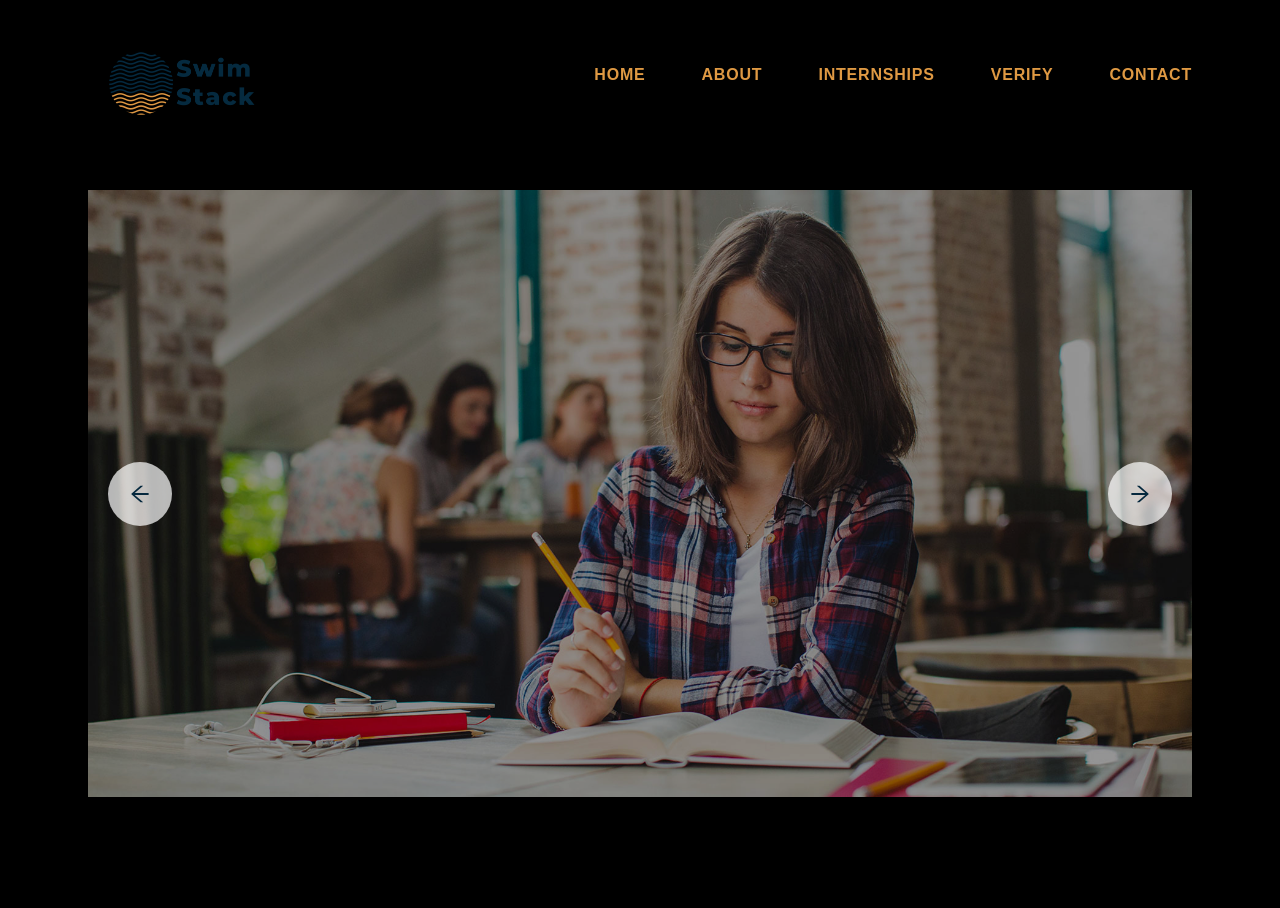
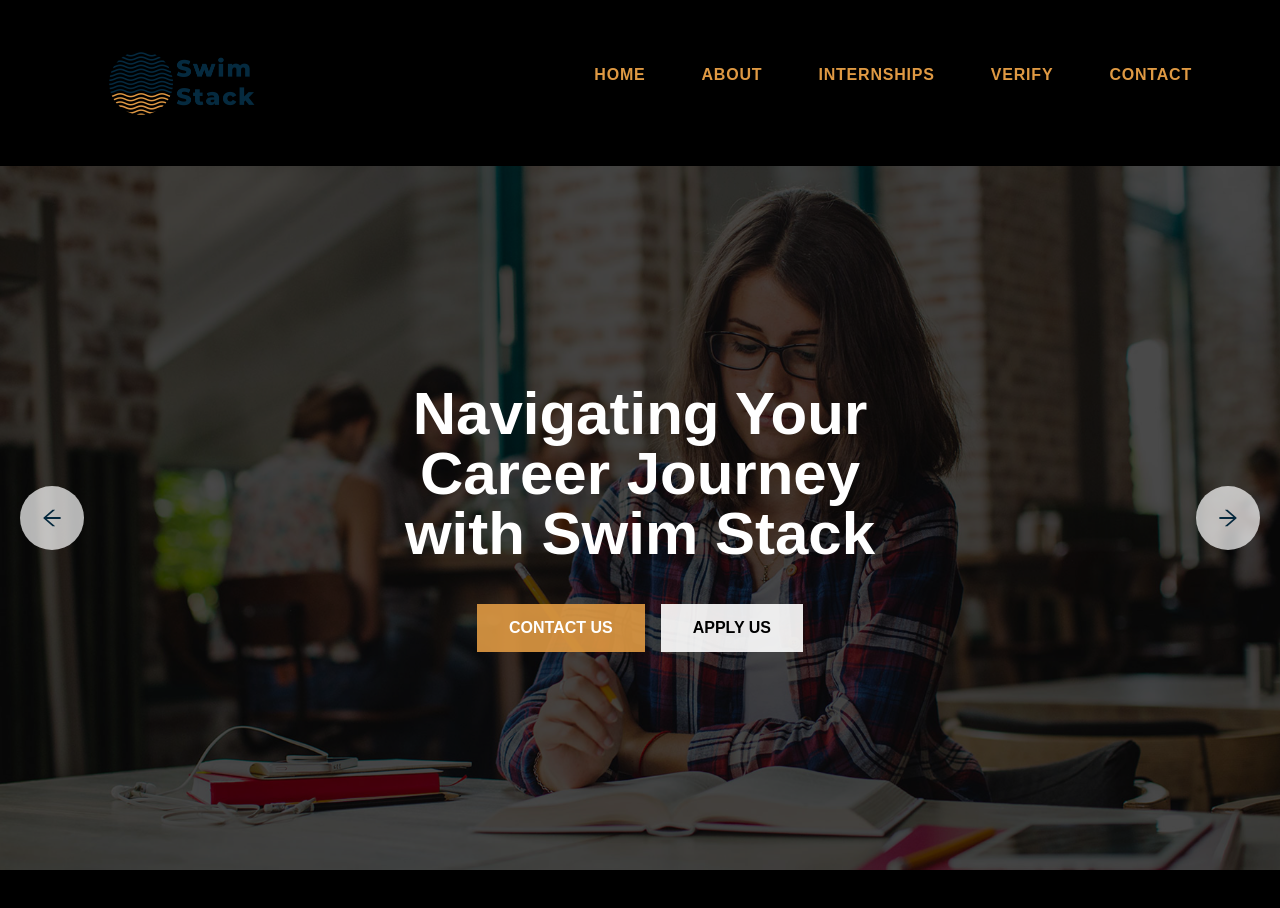
Before and after one commit to Vivek-04022001/SWIMSTACK, a React (Create React App) app in the folder landing-page/: page / in a window 1280 px wide. Shown: the top 908 px of the page. Before the commit the page ends 828 px from the top, so only its background shows below. Built offline with nearby package versions, Linux system fonts and the light colour scheme.

Commit message:
working on home page

```diff
--- a/landing-page/src/components/Home.jsx
+++ b/landing-page/src/components/Home.jsx
@@ -7,18 +7,37 @@ import { AiOutlineArrowLeft, AiOutlineArrowRight } from "react-icons/ai";
 
 const Home = () => {
   const images = [home1, home2, home3, home4];
+  const textMessage = ["Navigating Your Career Journey with Swim Stack","Swim Your Way to Success with Swim Stack","Dive Deep, Reach High with Swim Stack","Helping You Navigate the Waters of Success"];
 
   return (
     <section id="home">
-      <div className="container max-w-screen md:max-w-6xl mx-auto md:px-6 py-0 md:py-6 ">
+      <div className=" min-h-screen  mx-auto ">
         {/* Carousel Container */}
-        <div className="carousel w-full">
+        <div className="carousel w-full ">
           {/* slides-section */}
           {images.map((image, index) => (
-            <div key={`slide${index + 1}`} className="carousel-item relative w-full" id={`slide${index+1}`}>
+            <div
+              key={`slide${index + 1}`}
+              className="carousel-item relative w-full"
+              id={`slide${index + 1}`}
+            >
               <div className="relative">
-                <img src={image} className="w-full  z-0" />
-                <div className="absolute inset-0 bg-black bg-opacity-40 z-2"></div>
+                <img src={image} className="w-full z-0 object-cover" />
+                <div className="absolute inset-0 bg-black bg-opacity-70 z-2"></div>
+                {/* text content */}
+                <div className="absolute w-full h-full inset-0 z-10 flex flex-col items-center justify-center gap-y-10">
+                  <h3 className="max-w-xl text-center text-6xl  font-bold text-primary ">
+                    {textMessage[index]}
+                  </h3>
+                  <div className="flex gap-4 ">
+                    <button className="px-8 py-3 uppercase bg-secondary/90 font-bold hover:bg-secondary text-primary">
+                      Contact Us
+                    </button>
+                    <button className="px-8 py-3 uppercase bg-primary/90 font-bold text-black hover:bg-primary">
+                      Apply Us
+                    </button>
+                  </div>
+                </div>
               </div>
 
               <div className="absolute flex justify-between transform -translate-y-1/2 left-5 right-5 top-1/2 z-10">
@@ -29,7 +48,7 @@ const Home = () => {
                   <AiOutlineArrowLeft />
                 </a>
                 <a
-                  href={`#slide${index === images.length - 1 ? 0 : index + 2}`}
+                  href={`#slide${index === images.length - 1 ? 1 : index + 2}`}
                   className="btn btn-sm md:btn-lg btn-circle bg-primary/70 md:text-2xl text-accent border-none hover:bg-primary    "
                 >
                   <AiOutlineArrowRight />
@@ -37,87 +56,6 @@ const Home = () => {
               </div>
             </div>
           ))}
-          {/* <div id="slide1" className="carousel-item relative w-full ">
-            <div className="relative">
-              <img src={home1} className="w-full  z-0" />
-              <div className="absolute inset-0 bg-black bg-opacity-40 z-2"></div>
-            </div>
-
-            <div className="absolute flex justify-between transform -translate-y-1/2 left-5 right-5 top-1/2 z-10">
-              <a
-                href="#slide4"
-                className="btn btn-sm md:btn-lg btn-circle bg-primary/70 md:text-2xl text-accent border-none hover:bg-primary  "
-              >
-                <AiOutlineArrowLeft />
-              </a>
-              <a
-                href="#slide2"
-                className="btn btn-sm md:btn-lg btn-circle bg-primary/70 md:text-2xl text-accent border-none hover:bg-primary   "
-              >
-                <AiOutlineArrowRight />
-              </a>
-            </div>
-          </div>
-          <div id="slide2" className="carousel-item relative w-full">
-            <div className="relative">
-              <img src={home2} className="w-full  z-0" />
-              <div className="absolute inset-0 bg-black bg-opacity-40 z-2"></div>
-            </div>
-            <div className="absolute flex justify-between transform -translate-y-1/2 left-5 right-5 top-1/2 z-10">
-              <a
-                href="#slide1"
-                className="btn btn-sm md:btn-lg btn-circle bg-primary/70 md:text-2xl text-accent border-none hover:bg-primary   "
-              >
-                <AiOutlineArrowLeft />
-              </a>
-              <a
-                href="#slide3"
-                className="btn btn-sm md:btn-lg btn-circle bg-primary/70 md:text-2xl text-accent border-none hover:bg-primary   "
-              >
-                <AiOutlineArrowRight />
-              </a>
-            </div>
-          </div>
-          <div id="slide3" className="carousel-item relative w-full">
-            <div className="relative">
-              <img src={home3} className="w-full  z-0" />
-              <div className="absolute inset-0 bg-black bg-opacity-40 z-2"></div>
-            </div>
-            <div className="absolute flex justify-between transform -translate-y-1/2 left-5 right-5 top-1/2 z-10">
-              <a
-                href="#slide2"
-                className="btn btn-sm md:btn-lg btn-circle bg-primary/70 md:text-2xl text-accent border-none hover:bg-primary   "
-              >
-                <AiOutlineArrowLeft />
-              </a>
-              <a
-                href="#slide4"
-                className="btn btn-sm md:btn-lg btn-circle bg-primary/70 md:text-2xl text-accent border-none hover:bg-primary   "
-              >
-                <AiOutlineArrowRight />
-              </a>
-            </div>
-          </div>
-          <div id="slide4" className="carousel-item relative w-full">
-            <div className="relative">
-              <img src={home4} className="w-full  z-0" />
-              <div className="absolute inset-0 bg-black bg-opacity-40 z-2"></div>
-            </div>
-            <div className="absolute flex justify-between transform -translate-y-1/2 left-5 right-5 top-1/2 z-10 ">
-              <a
-                href="#slide3"
-                className="btn btn-sm md:btn-lg btn-circle bg-primary/70 md:text-2xl text-accent border-none hover:bg-primary   "
-              >
-                <AiOutlineArrowLeft />
-              </a>
-              <a
-                href="#slide1"
-                className="btn btn-sm md:btn-lg btn-circle bg-primary/70 md:text-2xl text-accent border-none hover:bg-primary   "
-              >
-                <AiOutlineArrowRight />
-              </a>
-            </div>
-          </div> */}
         </div>
       </div>
     </section>
```
